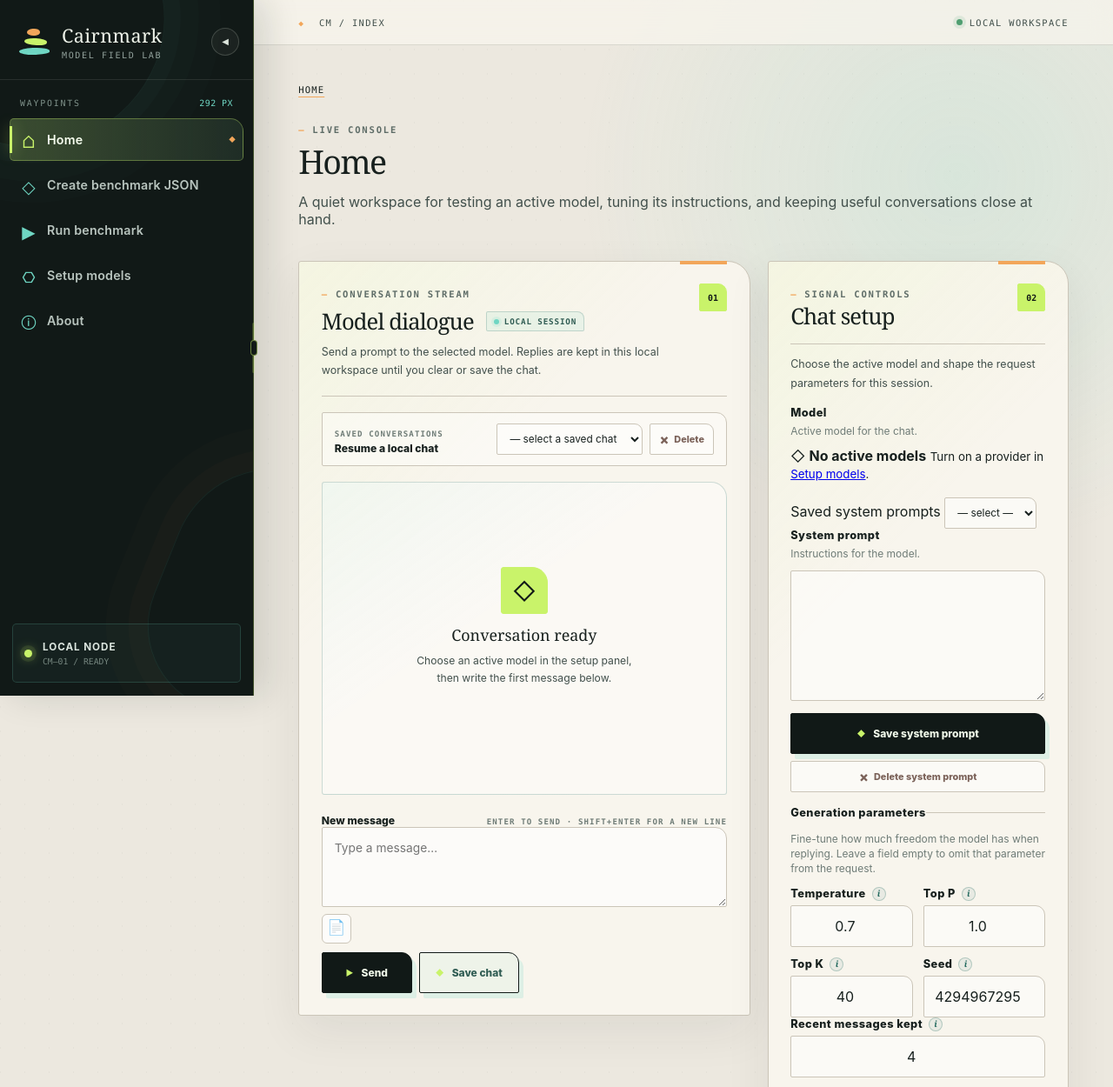
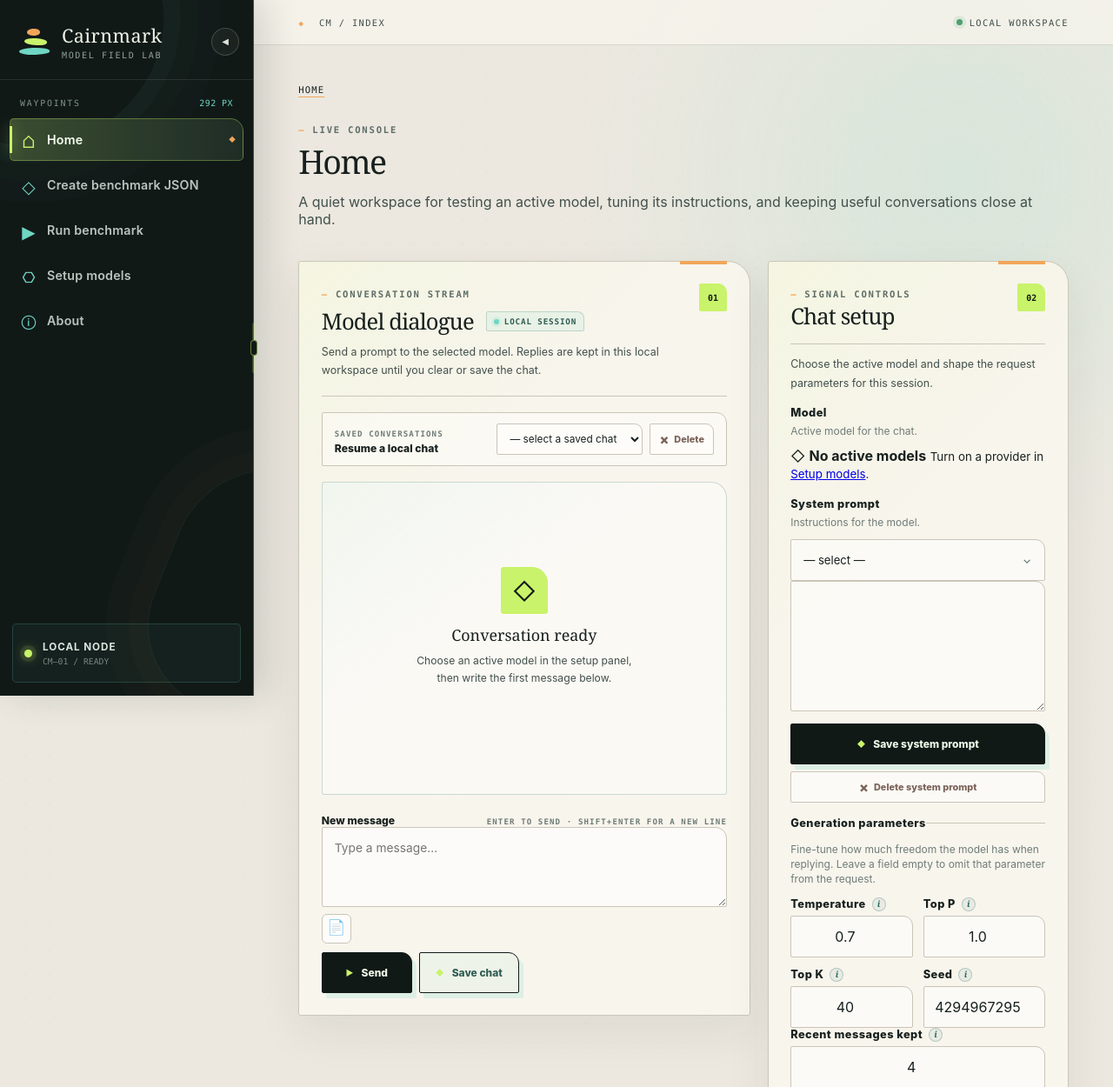
Before and after one commit to CosmicLaca/CairnMark, a Flask app: page / in a window 1280 px wide. Shown: the top 1250 px of the page at 87% size. Run offline with Flask 3, Linux system fonts and the light colour scheme; data that the repository does not hold is empty; some libraries are stand-ins or nearby versions.

Commit message:
Systemprompt selector

```diff
--- a/static/css/chat.css
+++ b/static/css/chat.css
@@ -546,6 +546,11 @@
 
 .chat-prompt-field {
     padding-top: 2px;
+}
+
+.chat-saved-prompts-select {
+    width: 100%;
+    margin-bottom: 8px;
 }
 
 .chat-sp-actions {
--- a/templates/index.html
+++ b/templates/index.html
@@ -178,17 +178,14 @@
     </div>
 
     <div class="field-group chat-prompt-field">
-      <div class="chat-saved-bar">
-        <label for="chat-saved-sp">Saved system prompts</label>
-        <select id="chat-saved-sp" data-chat-saved-sp>
-          <option value="">— select —</option>
-          {% for name in saved_system_prompts %}
-            <option value="{{ name }}">{{ name }}</option>
-          {% endfor %}
-        </select>
-      </div>
       <label for="chat-system-prompt">System prompt</label>
       <span class="field-hint">Instructions for the model.</span>
+      <select id="chat-saved-sp" class="chat-saved-prompts-select" data-chat-saved-sp data-model-filter>
+        <option value="">— select —</option>
+        {% for name in saved_system_prompts %}
+          <option value="{{ name }}">{{ name }}</option>
+        {% endfor %}
+      </select>
       <textarea
         id="chat-system-prompt"
         name="system_prompt"
```
